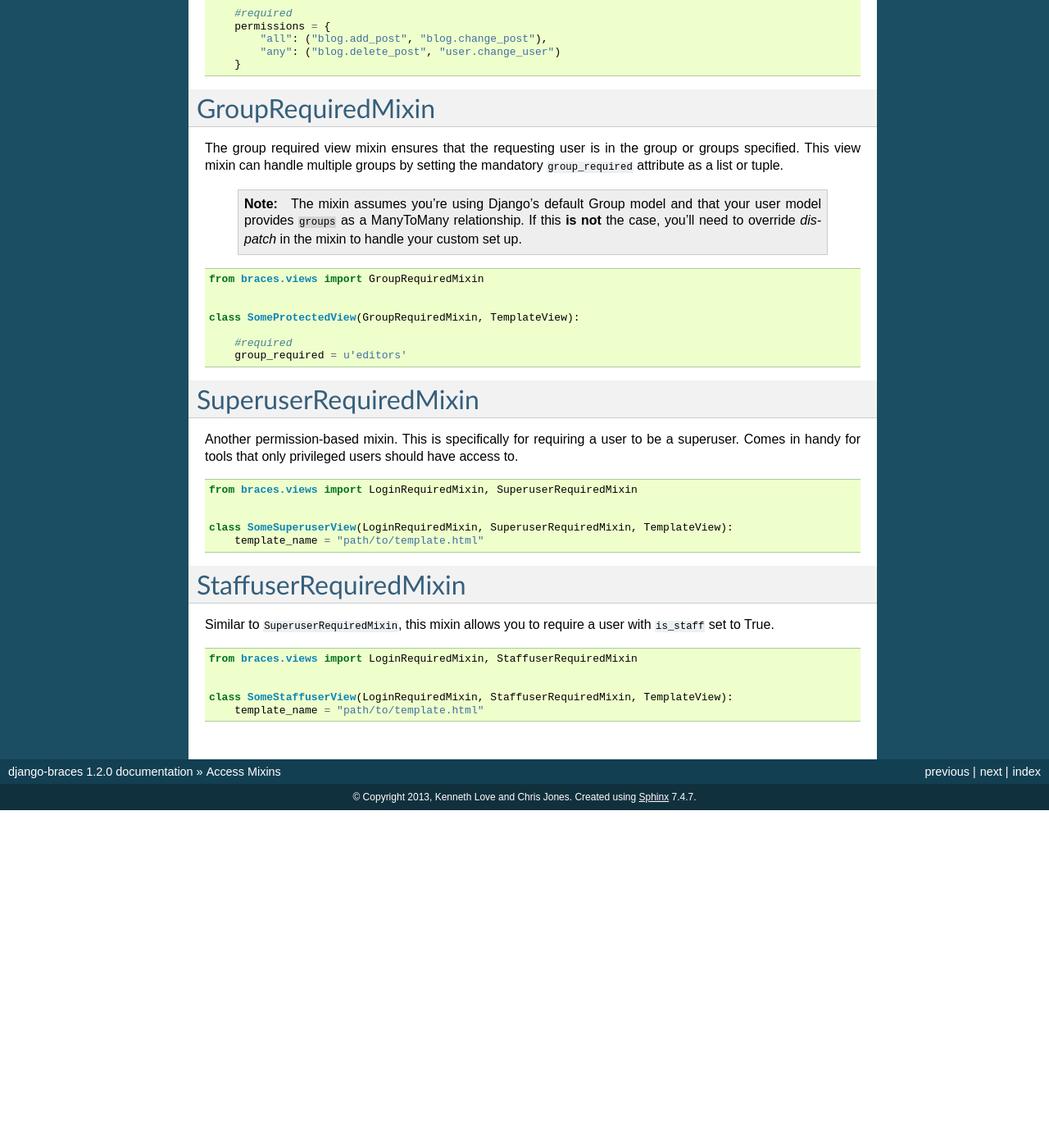
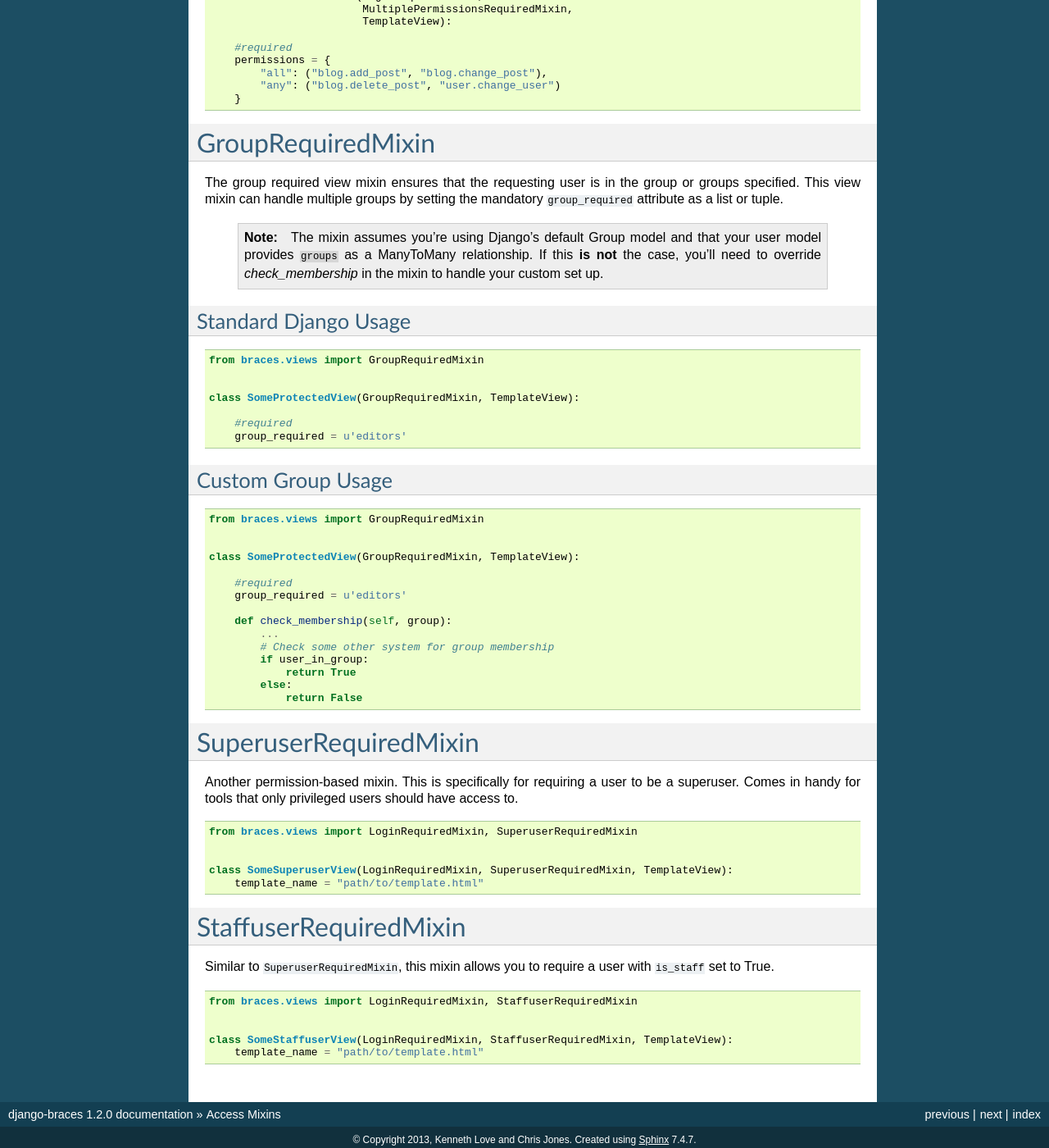
Before and after one commit to brack3t/django-braces, a Sphinx documentation site: the page built from docs/access.rst, in a window 1280 px wide and 1400 px high, scrolled down 2000 px. Shown: the whole window at 82% size. Built offline with Sphinx 7.4.7, drawn with Linux system fonts in a browser that asks for light colours; before the commit the page ends 2988 px from its top, so only the background shows below that; some of the changed text lies outside the part shown.

Commit message:
Updated docs.

```diff
--- a/docs/access.rst
+++ b/docs/access.rst
@@ -97,7 +97,10 @@ The group required view mixin ensures that the requesting user is in the group o
 
     .. note::
         The mixin assumes you're using Django's default Group model and that your user model provides ``groups`` as a ManyToMany relationship.
-        If this **is not** the case, you'll need to override `dispatch` in the mixin to handle your custom set up.
+        If this **is not** the case, you'll need to override `check_membership` in the mixin to handle your custom set up.
+
+Standard Django Usage
+---------------------
 
 ::
 
@@ -108,6 +111,28 @@ The group required view mixin ensures that the requesting user is in the group o
 
         #required
         group_required = u'editors'
+
+
+Custom Group Usage
+------------------
+
+::
+
+    from braces.views import GroupRequiredMixin
+
+
+    class SomeProtectedView(GroupRequiredMixin, TemplateView):
+
+        #required
+        group_required = u'editors'
+
+        def check_membership(self, group):
+            ...
+            # Check some other system for group membership
+            if user_in_group:
+                return True
+            else:
+                return False
 
 
 SuperuserRequiredMixin
```
